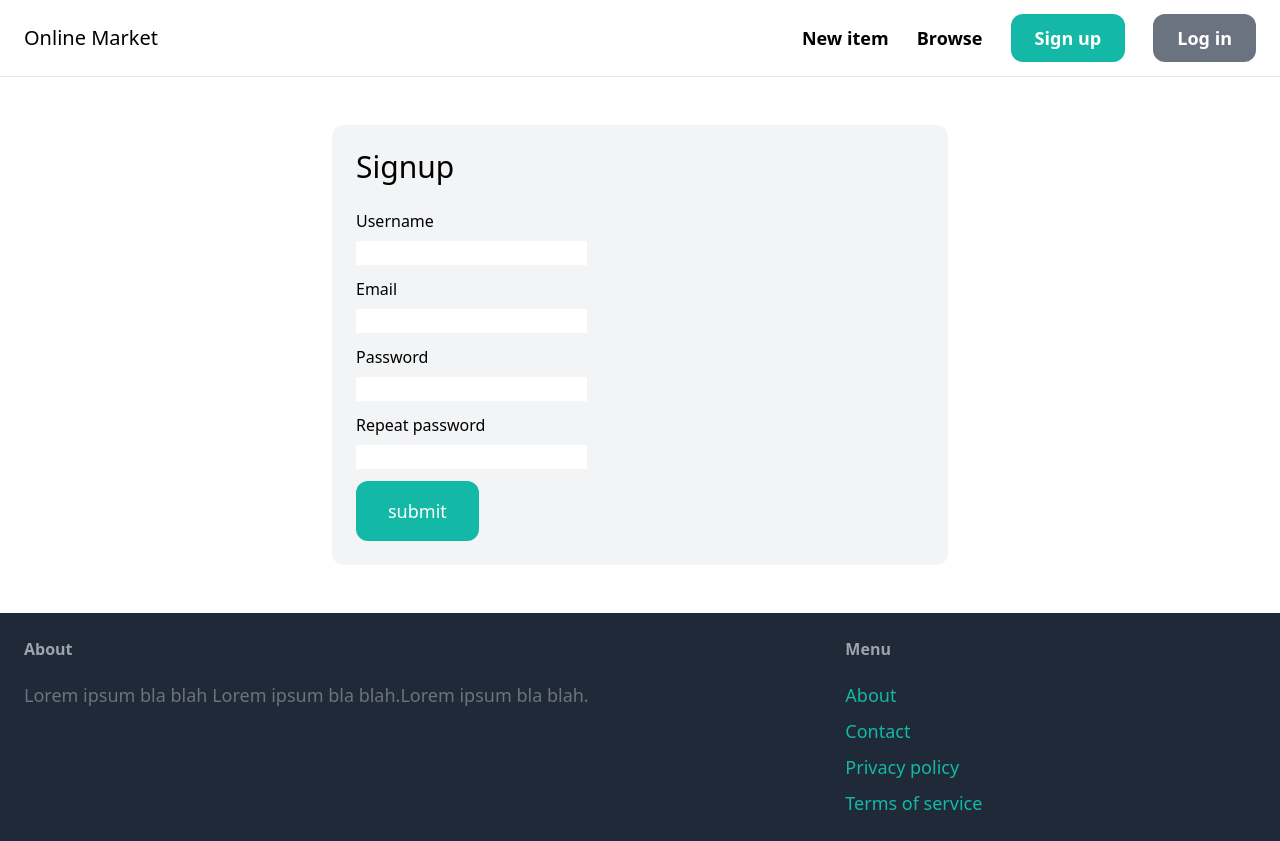
After one commit to Thrilok28021996/onlinemarket, a Django app: template core/templates/core/signup.html in a window 1280 px wide. The commit adds this page. Run offline with Django 3.2, Linux system fonts and the light colour scheme; the template is opened without the code that fills it, so the values that code supplies are empty, except form fields; form fields are guessed from the names that the template uses; some libraries are stand-ins or nearby versions.

Commit message:
signup files

```diff
--- a/core/templates/core/base.html
+++ b/core/templates/core/base.html
@@ -19,7 +19,7 @@
 				<a href="#" class="text-lg font-semibold"> New item</a>
 				<a href="#" class="text-lg font-semibold"> Browse</a>
 
-				<a href="#" class="px-6 py-3 text-lg font-semibold bg-teal-500 text-white rounded-xl hover:bg-teal-700">Sign up</a>
+				<a href="{% url 'core:signup' %}" class="px-6 py-3 text-lg font-semibold bg-teal-500 text-white rounded-xl hover:bg-teal-700">Sign up</a>
 				<a href="#" class="px-6 py-3 text-lg font-semibold bg-gray-500 text-white rounded-xl hover:bg-gray-700">Log in</a>
 			</div>
 		</nav>
@@ -38,7 +38,7 @@
 
 				<ul class="space-y-2">
 					<li><a href="#" class ="text-lg text-teal-500 hover:text-teal-700">About</a></li>
-					<li><a href="{% url 'contact' %}" class ="text-lg text-teal-500 hover:text-teal-700">Contact</a></li>
+					<li><a href="{% url 'core:contact' %}" class ="text-lg text-teal-500 hover:text-teal-700">Contact</a></li>
 					<li><a href="#" class ="text-lg text-teal-500 hover:text-teal-700">Privacy policy</a></li>
 					<li><a href="#" class ="text-lg text-teal-500 hover:text-teal-700">Terms of service</a></li>
 
--- /dev/null
+++ b/core/templates/core/signup.html
@@ -0,0 +1,44 @@
+{% extends 'core/base.html' %}
+
+{% block title %} Sign up{% endblock %}
+
+{% block content %}
+<div class="w-1/2 my-6 mx-auto p-6 bg-gray-100 rounded-xl">
+	<h1 class="mb-6 text-3xl">Signup</h1>
+
+	<form method="post" action=".">
+		{% csrf_token %}
+
+
+		<div class="mb-3">
+			<label class="inline-block mb-2">Username</label><br>
+			{{ form.username }}
+		</div>
+		<div class="mb-3">
+			<label class="inline-block mb-2">Email</label><br>
+			{{ form.email }}
+		</div>
+		<div class="mb-3">
+			<label class="inline-block mb-2">Password</label><br>
+			{{ form.password1 }}
+		</div>
+		<div class="mb-3">
+			<label class="inline-block mb-2">Repeat password</label><br>
+			{{ form.password2 }}
+		</div>
+
+		{% if form.errors or form.non_field_errors %}
+			<div class="mb-3 p-6 bg-red-100 rounded-xl">
+				{% for field in form %}
+					{{ field.errors }}
+				{% endfor %}
+
+				{{ form.non_field_errors }}
+			</div>
+
+		{% endif %}
+
+		<button class="py-4 px-8 text-lg bg-teal-500 hover:bg-teal-700 rounded-xl text-white">submit</button>
+	</form>
+</div>
+{% endblock %}
--- a/onlinemarket/urls.py
+++ b/onlinemarket/urls.py
@@ -18,11 +18,9 @@ from django.urls import path,include
 from django.conf import settings
 from django.conf.urls.static import static
 
-from core.views import index,contact
 
 urlpatterns = [
-    path('',index,name='index'),
+    path('',include('core.urls')),
     path('items/',include('item.urls')),
-    path('contact/',contact,name="contact"),
     path('admin/', admin.site.urls),
 ]+ static(settings.MEDIA_URL, document_root=settings.MEDIA_ROOT)
```
Also changed, not shown: core/forms.py (added, +30 -0 lines), core/urls.py (added, +12 -0 lines), core/views.py (+20 -3 lines), 1 other file.
